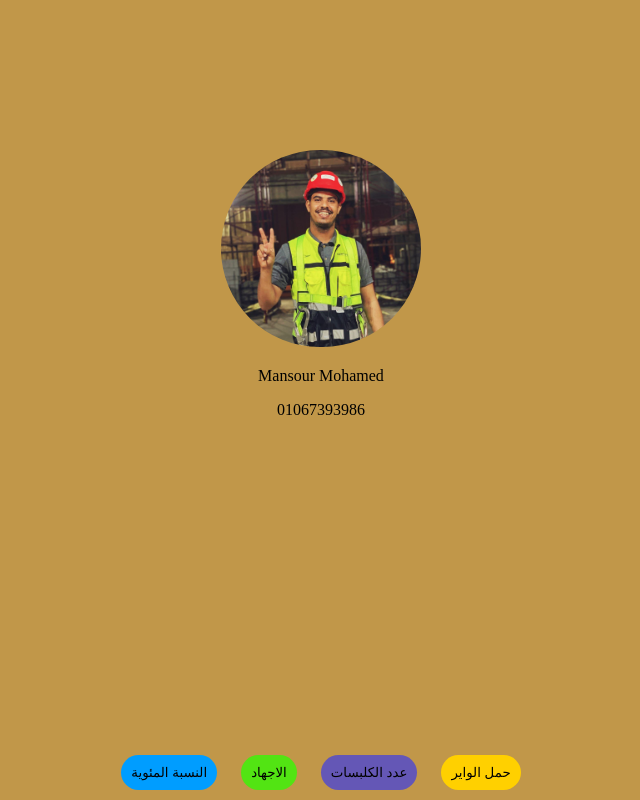
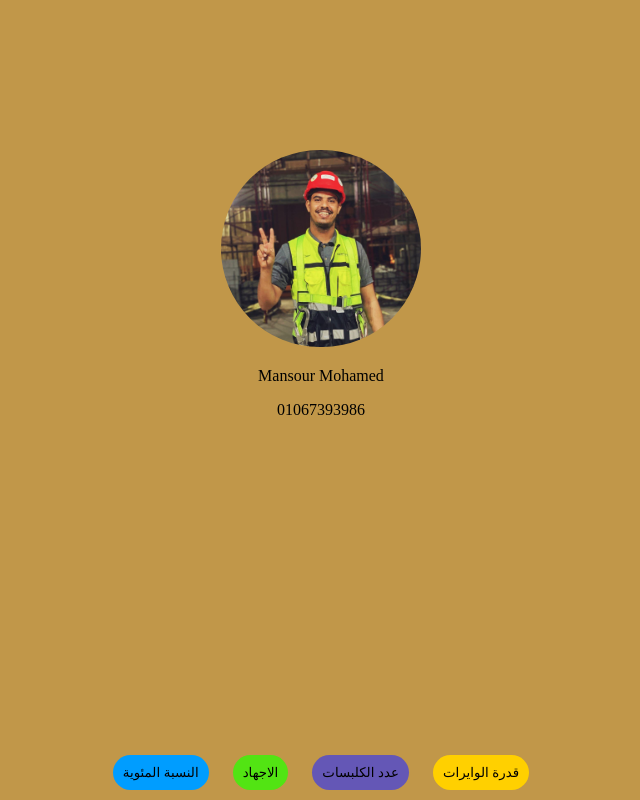
Before and after one commit to Mansour-Alaswani/lifting, a plain HTML site: page index.html in a window 1280 px wide. Shown: the whole page, without its empty margins (319-959 px from the left). Drawn offline with Linux system fonts and the light colour scheme.

Commit message:
Update index.html

```diff
--- a/index.html
+++ b/index.html
@@ -23,7 +23,7 @@
         <button class="d2" id="but2">النسبة المئوية</button>
         <button class="d1" id="Tention">الاجهاد</button>
         <button class="d4" id="but6">عدد الكلبسات</button>
-        <button class="d3" id="but5">حمل الواير</button>
+        <button class="d3" id="but5">قدرة الوايرات</button>
     </div>
 
 
```
